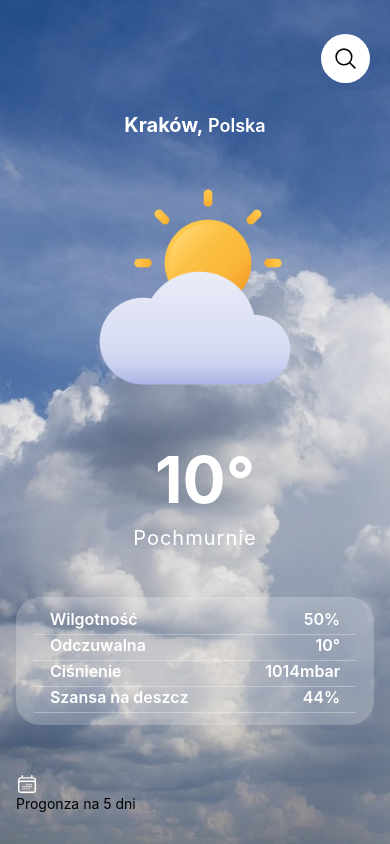
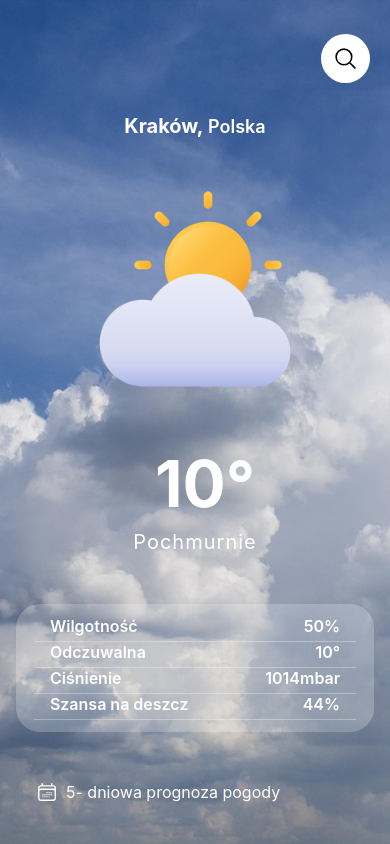
Before and after one commit to kacpi95/Weather-App-react-native, a React Native app: screen /Home in a window 390 px wide. Built offline with nearby package versions, Linux system fonts and the light colour scheme.

Commit message:
Add styles to forecastContainer

```diff
--- a/components/FirstScreen.js
+++ b/components/FirstScreen.js
@@ -111,7 +111,9 @@ export default function FirstScreen() {
           <View style={styles.forecastContainer}>
             <View style={styles.forecastHeader}>
               <CalendarDaysIcon size={22} color={'white'} />
-              <Text style={styles.forecastHeaderText}>Progonza na 5 dni</Text>
+              <Text style={styles.forecastHeaderText}>
+                5- dniowa prognoza pogody
+              </Text>
             </View>
           </View>
         </View>
@@ -254,4 +256,18 @@ const styles = StyleSheet.create({
     fontSize: 16,
     fontWeight: '600',
   },
+  forecastContainer: {
+    marginBottom: 8,
+    gap: 12,
+  },
+  forecastHeader: {
+    flexDirection: 'row',
+    alignItems: 'center',
+    marginHorizontal: 20,
+    gap: 8,
+  },
+  forecastHeaderText: {
+    color: 'white',
+    fontSize: 16,
+  },
 });
```
